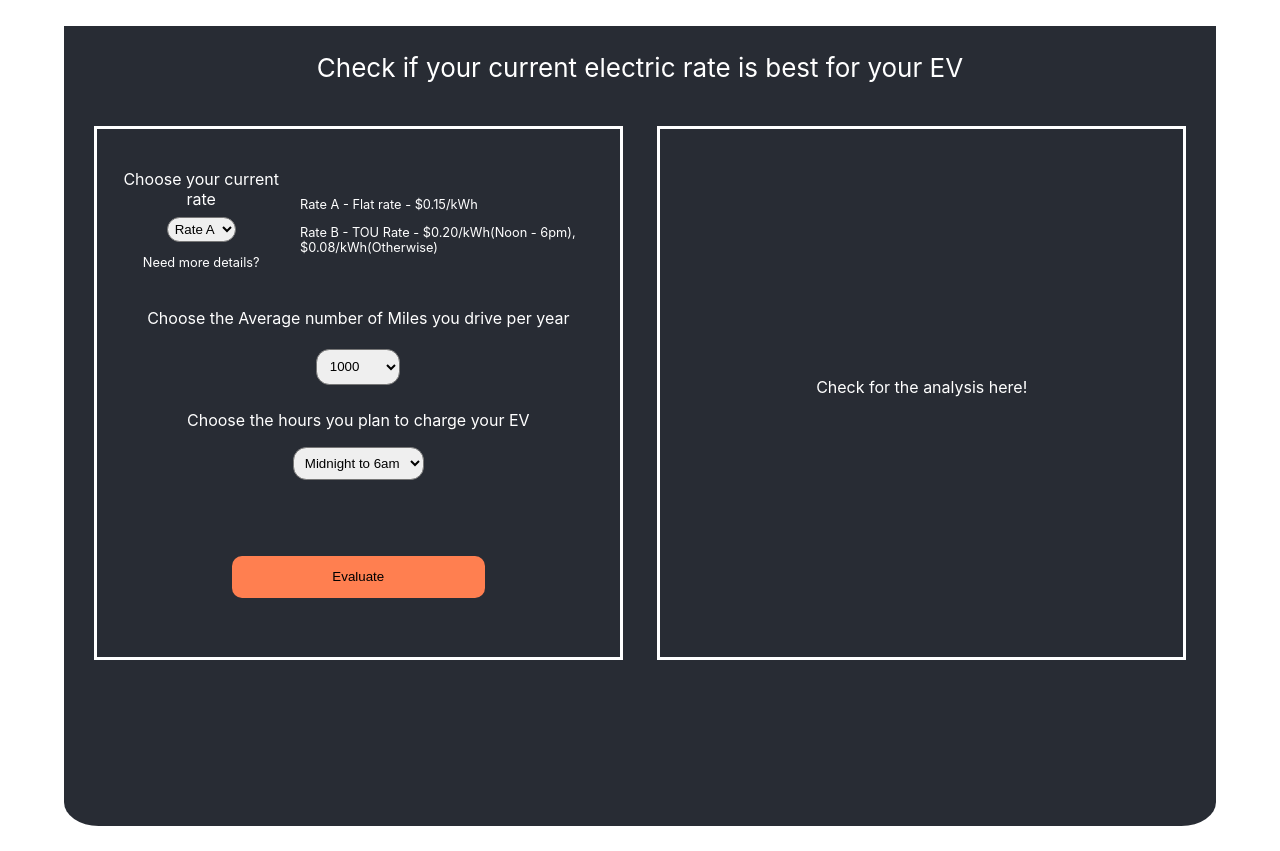
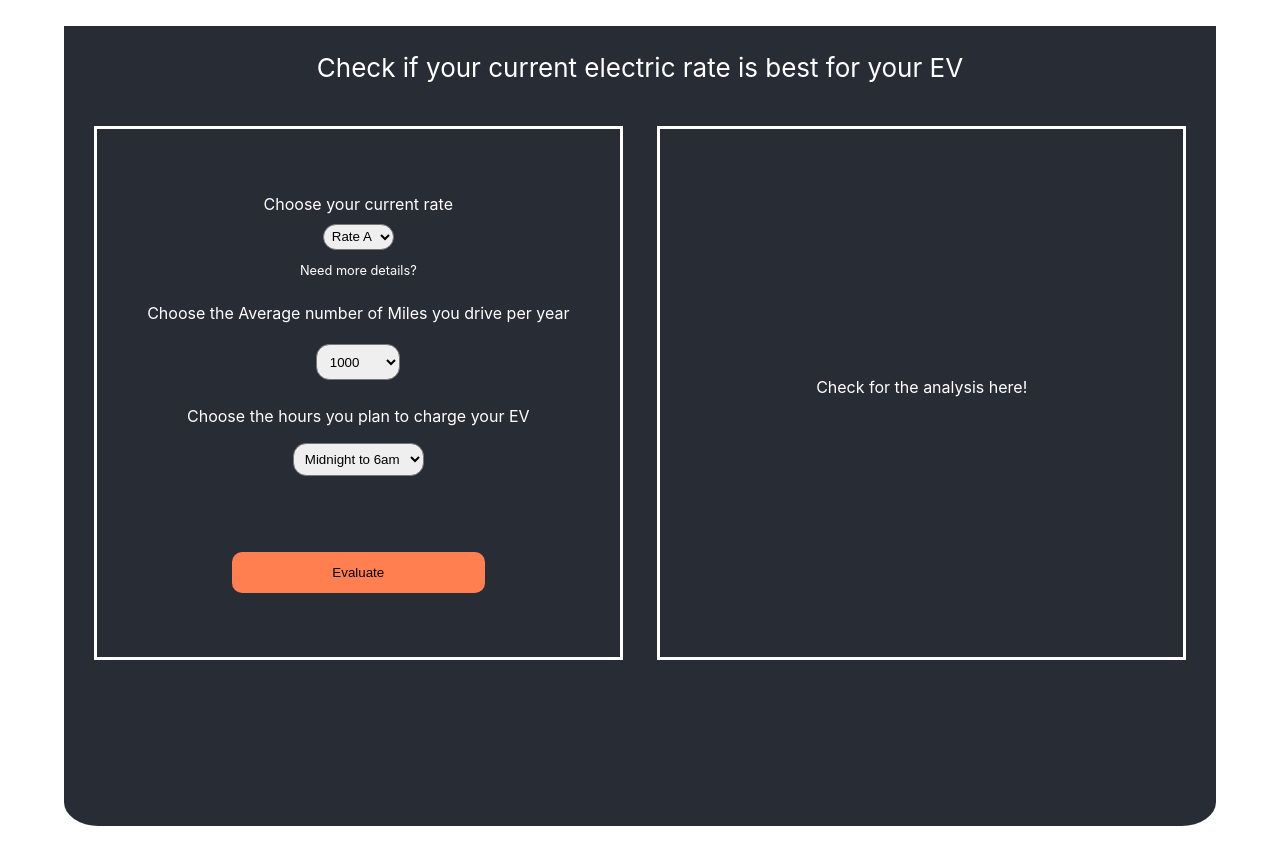
Before and after one commit to snehadr23/react-charging-ev-cost, a React (Create React App) app: page / in a window 1280 px wide. Built offline with nearby package versions, Linux system fonts and the light colour scheme.

Commit message:
added tooltip to Rate description

```diff
--- a/src/components/params/currentRate.js
+++ b/src/components/params/currentRate.js
@@ -11,12 +11,14 @@ const CurrentRate = (props) => {
                         <option value = {props.currentRate.rateB.name}>{props.currentRate.rateB.name}</option>
                     </select>
                 </div>
-                <p className = 'tooltip'>Need more details?</p>
-            </div>
-            <div className = 'params-desc'>
-                <div className = 'desc'>
-                    <p>{props.currentRate.rateA.name} - {props.currentRate.rateA.desc}</p>
-                    <p>{props.currentRate.rateB.name} - {props.currentRate.rateB.desc}</p>
+                <div>
+                    <p className = 'tooltip'>Need more details?</p>
+                    <div className = 'params-desc tooltiptext'>
+                        <div className = 'desc'>
+                            <p>{props.currentRate.rateA.name} - {props.currentRate.rateA.desc}</p>
+                            <p>{props.currentRate.rateB.name} - {props.currentRate.rateB.desc}</p>
+                        </div>
+                    </div>
                 </div>
             </div>
         </div>
--- a/src/components/params/styles/params.css
+++ b/src/components/params/styles/params.css
@@ -1,10 +1,3 @@
-.params-choice:first-child, .params-desc{
-    display: inline-block;
-    width: 31%;
-    margin: 0% 2%;
-    vertical-align: middle;
-}
-
 .params-choice .select {
     margin-top: 5%;
     width: fit-content;
@@ -17,9 +10,11 @@
 }
 
 .params-desc {
-    width: 58%;
+    width: 15%;
     text-align: left;
     font-size: 0.8em;
+    display: inline-block;
+    vertical-align: middle;
 }
 
 .params-choice {
@@ -36,6 +31,22 @@
     padding: 2.5em 0.5em;
     vertical-align: middle;
     height: 28em;
+  }
+
+  .tooltip:hover + .tooltiptext {
+    visibility: visible;
+  }
+
+  .tooltiptext {
+    visibility: hidden;
+    background-color: #FFFFFF;
+    color: #000;
+    text-align: center;
+    border-radius: 6px;
+    position: absolute;
+    z-index: 1;
+    top: 30%;
+    margin-left: 5em;
   }
 
   .findings-list {
```
